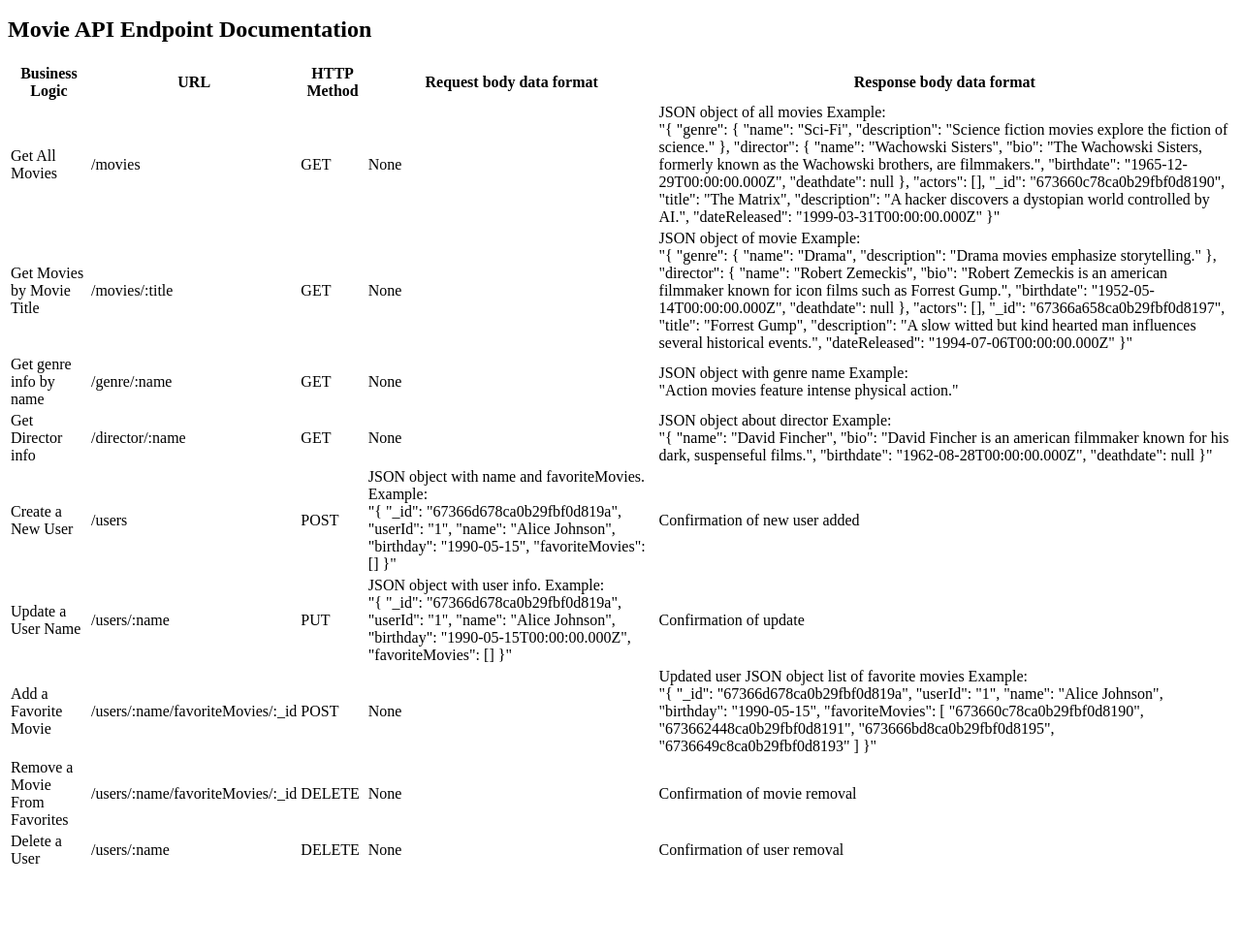
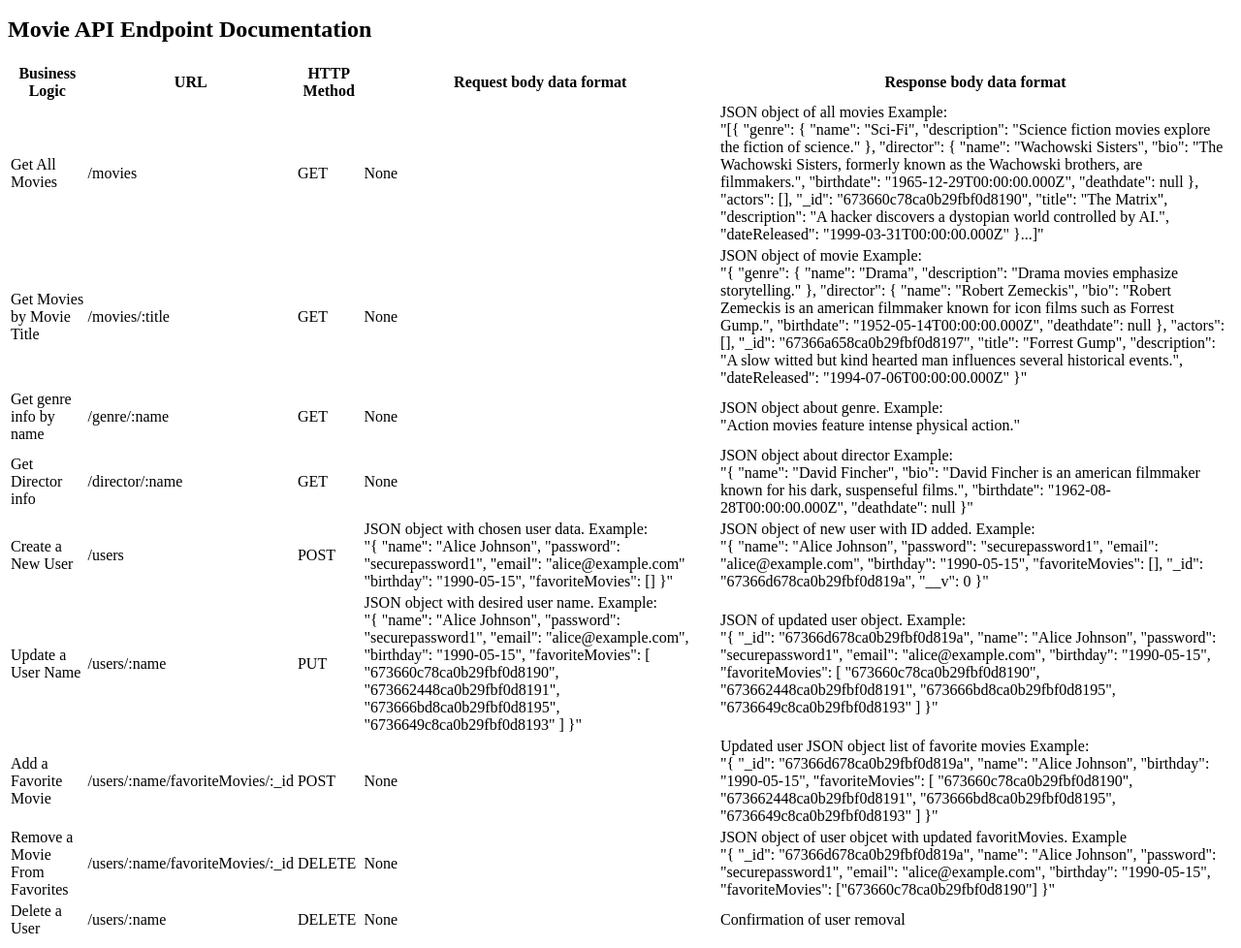
Before and after one commit to tscholl44/movie-api, a website: page public/documentation.html in a window 1280 px wide. Shown: the part 101-1079 px from the top of the page at 97% size. Before the commit the page ends 1007 px from the top, so only its background shows below. Drawn offline with Linux system fonts and the light colour scheme.

Commit message:
Update documentation.html

```diff
--- a/public/documentation.html
+++ b/public/documentation.html
@@ -28,7 +28,7 @@
                 <td>GET</td>
                 <td>None</td>
                 <td>JSON object of all movies Example: <br>
-                    "{
+                    "[{
                         "genre": {
                             "name": "Sci-Fi",
                             "description": "Science fiction movies explore the fiction of science."
@@ -44,7 +44,7 @@
                         "title": "The Matrix",
                         "description": "A hacker discovers a dystopian world controlled by AI.",
                         "dateReleased": "1999-03-31T00:00:00.000Z"
-                    }"
+                    }...]"
                 </td>
             </tr>
             <!--Get movie info by title--->
@@ -79,7 +79,7 @@
                 <td>/genre/:name</td>
                 <td>GET</td>
                 <td>None</td>
-                <td>JSON object with genre name Example: <br>
+                <td>JSON object about genre. Example: <br>
                     "Action movies feature intense physical action."
                 </td>
             </tr>
@@ -103,32 +103,61 @@
                 <td>Create a New User</td>
                 <td>/users</td>
                 <td>POST</td>
-                <td>JSON object with name and favoriteMovies. Example: <br>
+                <td>JSON object with chosen user data. Example: <br>
                     "{
-                        "_id": "67366d678ca0b29fbf0d819a",
-                        "userId": "1",
                         "name": "Alice Johnson",
+                        "password": "securepassword1",
+                        "email": "alice@example.com"
                         "birthday": "1990-05-15",
                         "favoriteMovies": []
                     }"
                 </td>
-                <td>Confirmation of new user added</td>
+                <td>JSON object of new user with ID added. Example: <br>
+                    "{
+                        "name": "Alice Johnson",
+                        "password": "securepassword1",
+                        "email": "alice@example.com",
+                        "birthday": "1990-05-15",
+                        "favoriteMovies": [],
+                        "_id": "67366d678ca0b29fbf0d819a",
+                        "__v": 0
+                    }"
+                </td>
             </tr>
-            <!--Update user ID -->
+            <!--Update user -->
             <tr>
                 <td>Update a User Name</td>
                 <td>/users/:name</td>
                 <td>PUT</td>
-                <td>JSON object with user info. Example: <br>
+                <td>JSON object with desired user name. Example: <br>
+                    "{
+                        "name": "Alice Johnson",
+                        "password": "securepassword1",
+                        "email": "alice@example.com",
+                        "birthday": "1990-05-15",
+                        "favoriteMovies": [
+                            "673660c78ca0b29fbf0d8190",
+                            "673662448ca0b29fbf0d8191",
+                            "673666bd8ca0b29fbf0d8195",
+                            "6736649c8ca0b29fbf0d8193"
+                        ]
+                    }"
+                </td>
+                <td>JSON of updated user object. Example: <br>
                     "{
                         "_id": "67366d678ca0b29fbf0d819a",
-                        "userId": "1",
                         "name": "Alice Johnson",
-                        "birthday": "1990-05-15T00:00:00.000Z",
-                        "favoriteMovies": []
+                        "password": "securepassword1",
+                        "email": "alice@example.com",
+                        "birthday": "1990-05-15",
+                        "favoriteMovies": [
+                            "673660c78ca0b29fbf0d8190",
+                            "673662448ca0b29fbf0d8191",
+                            "673666bd8ca0b29fbf0d8195",
+                            "6736649c8ca0b29fbf0d8193"
+                        ]
                     }"
                 </td>
-                <td>Confirmation of update</td>
             </tr>
             <!--Allow users to add a movie to their list of favorites-->
             <tr>
@@ -139,7 +168,6 @@
                 <td>Updated user JSON object list of favorite movies Example: <br>
                     "{
                         "_id": "67366d678ca0b29fbf0d819a",
-                        "userId": "1",
                         "name": "Alice Johnson",
                         "birthday": "1990-05-15",
                         "favoriteMovies": [
@@ -157,7 +185,16 @@
                 <td>/users/:name/favoriteMovies/:_id</td>
                 <td>DELETE</td>
                 <td>None</td>
-                <td>Confirmation of movie removal</td>
+                <td>JSON object of user objcet with updated favoritMovies. Example <br>
+                    "{
+                        "_id": "67366d678ca0b29fbf0d819a",
+                        "name": "Alice Johnson",
+                        "password": "securepassword1",
+                        "email": "alice@example.com",
+                        "birthday": "1990-05-15",
+                        "favoriteMovies": ["673660c78ca0b29fbf0d8190"]
+                    }"
+                </td>
             </tr>
             <!--Allow a user to de-register-->
             <tr>
```
